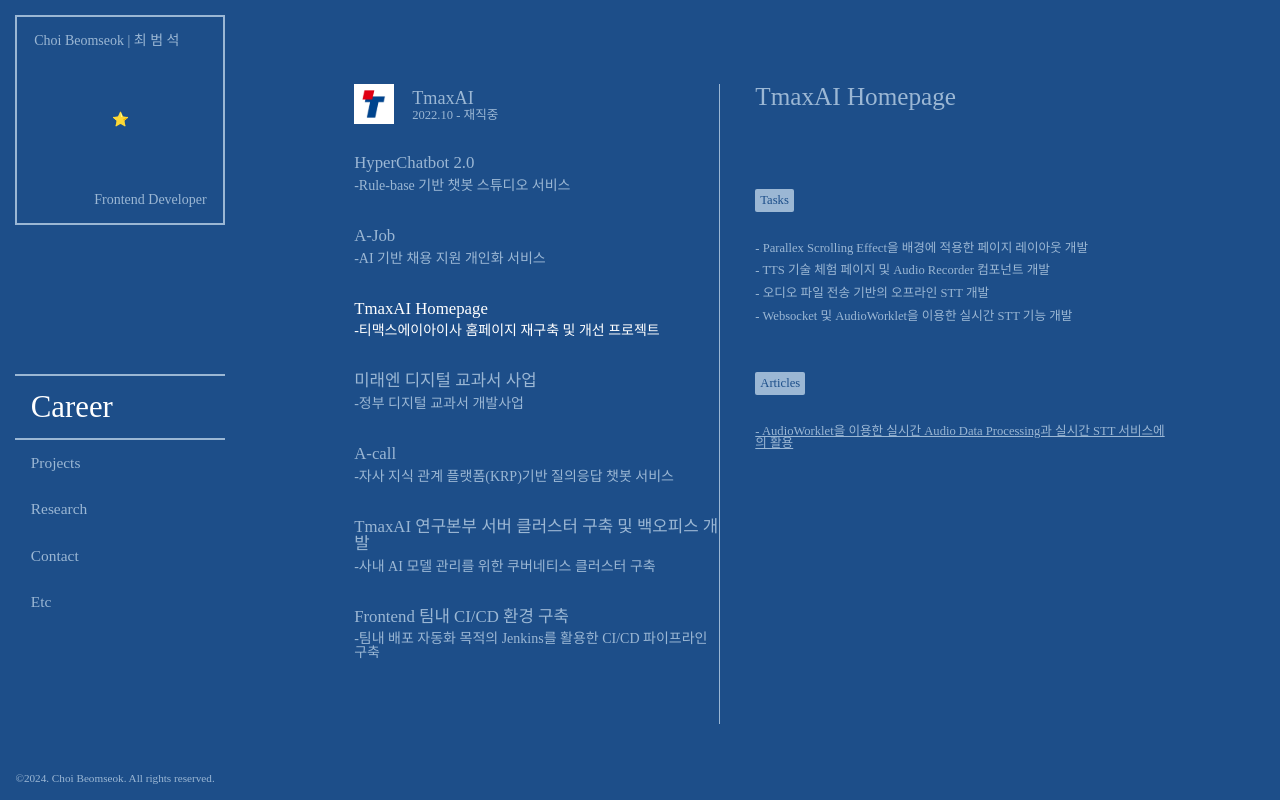
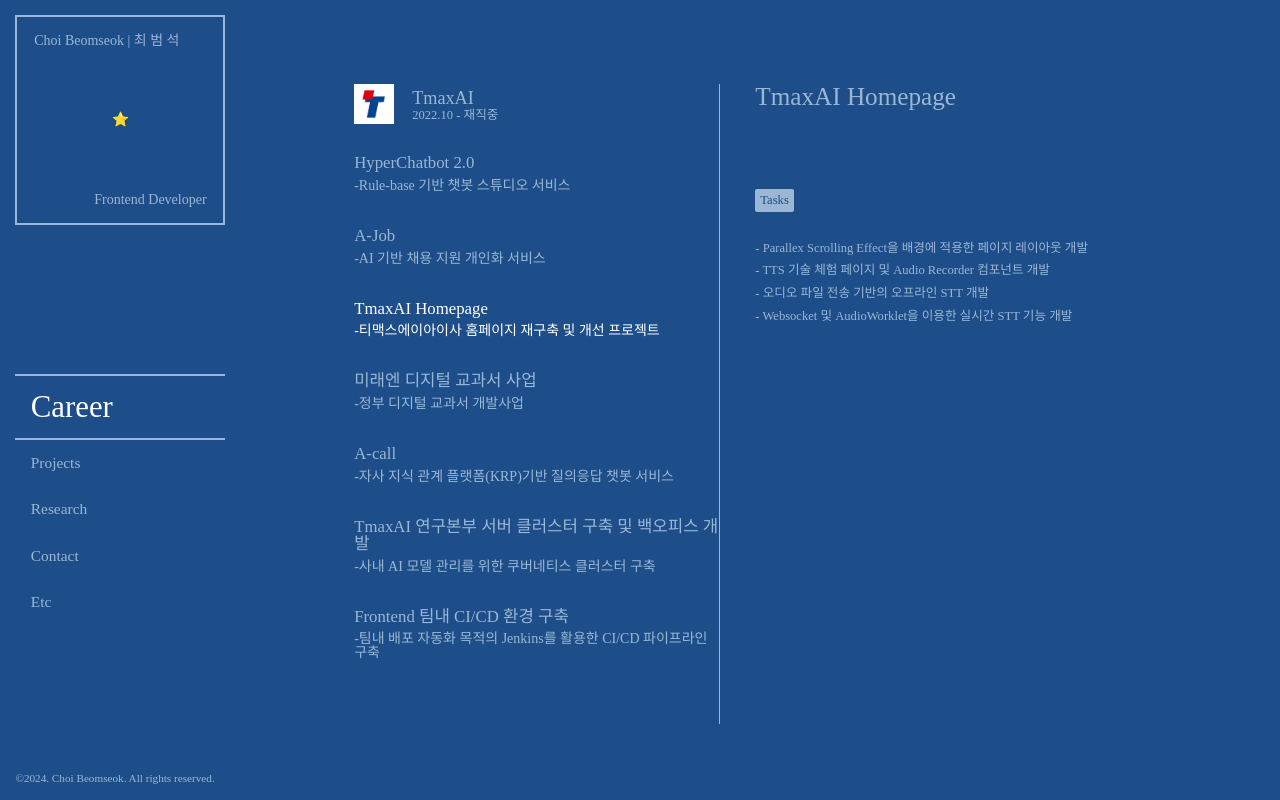
Before and after one commit to bamichoi/choibeomseok-portfolio, a React (Vite) app: page /career in a window 1280 px wide. Built offline with nearby package versions, Linux system fonts and the light colour scheme.

Commit message:
article 없을때 안보이게

```diff
--- a/src/c_widgets/career/ui/taskDetail.tsx
+++ b/src/c_widgets/career/ui/taskDetail.tsx
@@ -29,6 +29,7 @@
           ))}
         </Tasks>
       </ContentWrapper>
+      {articles.length === 0 && (
         <ContentWrapper>
           <Subtitle>Articles</Subtitle>
           <Articles>
@@ -39,6 +40,7 @@
             ))}
           </Articles>
         </ContentWrapper>
+      )}
     </TaskDetailContainer>
   );
 };
```
Lines whose indentation alone changed are shown as unchanged.
